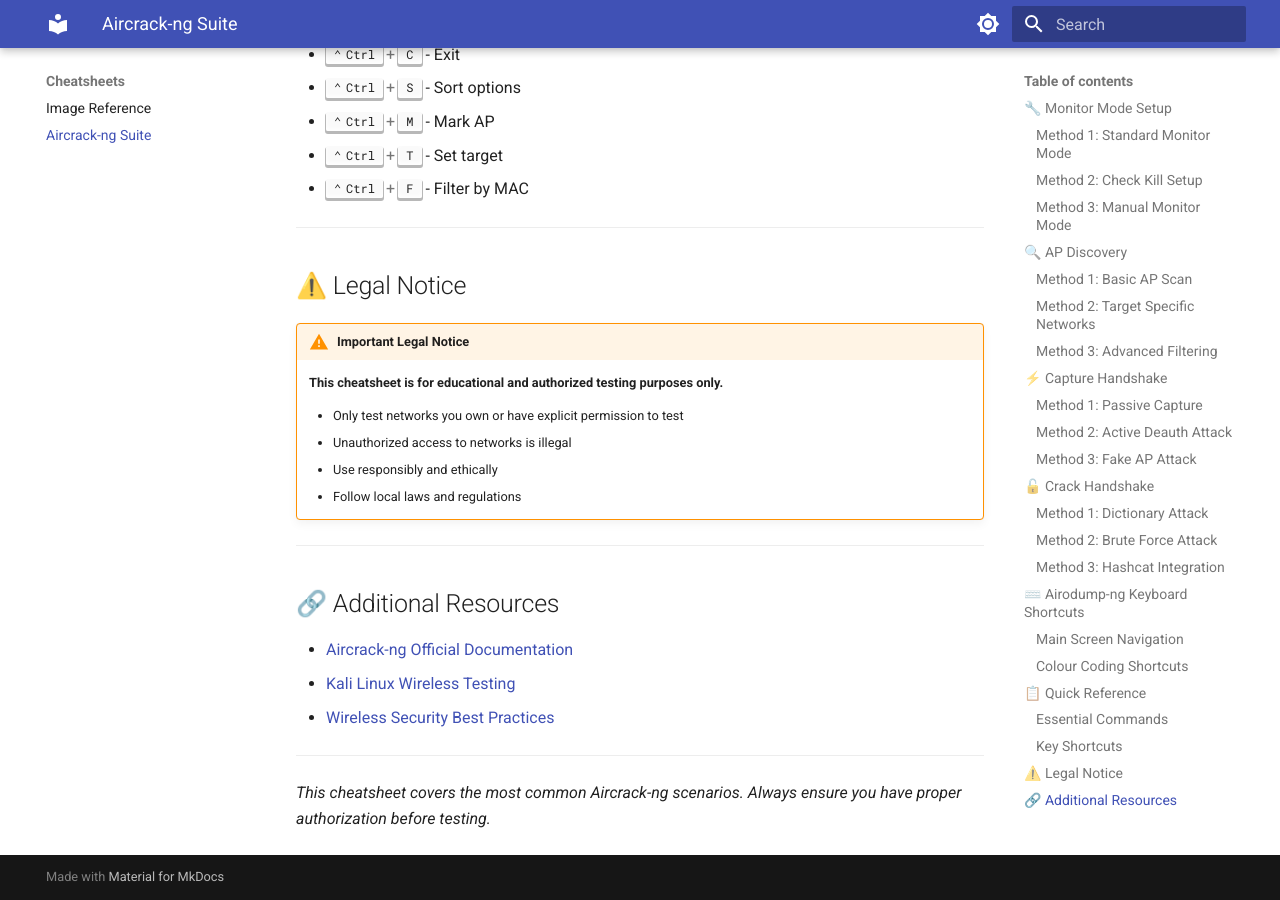
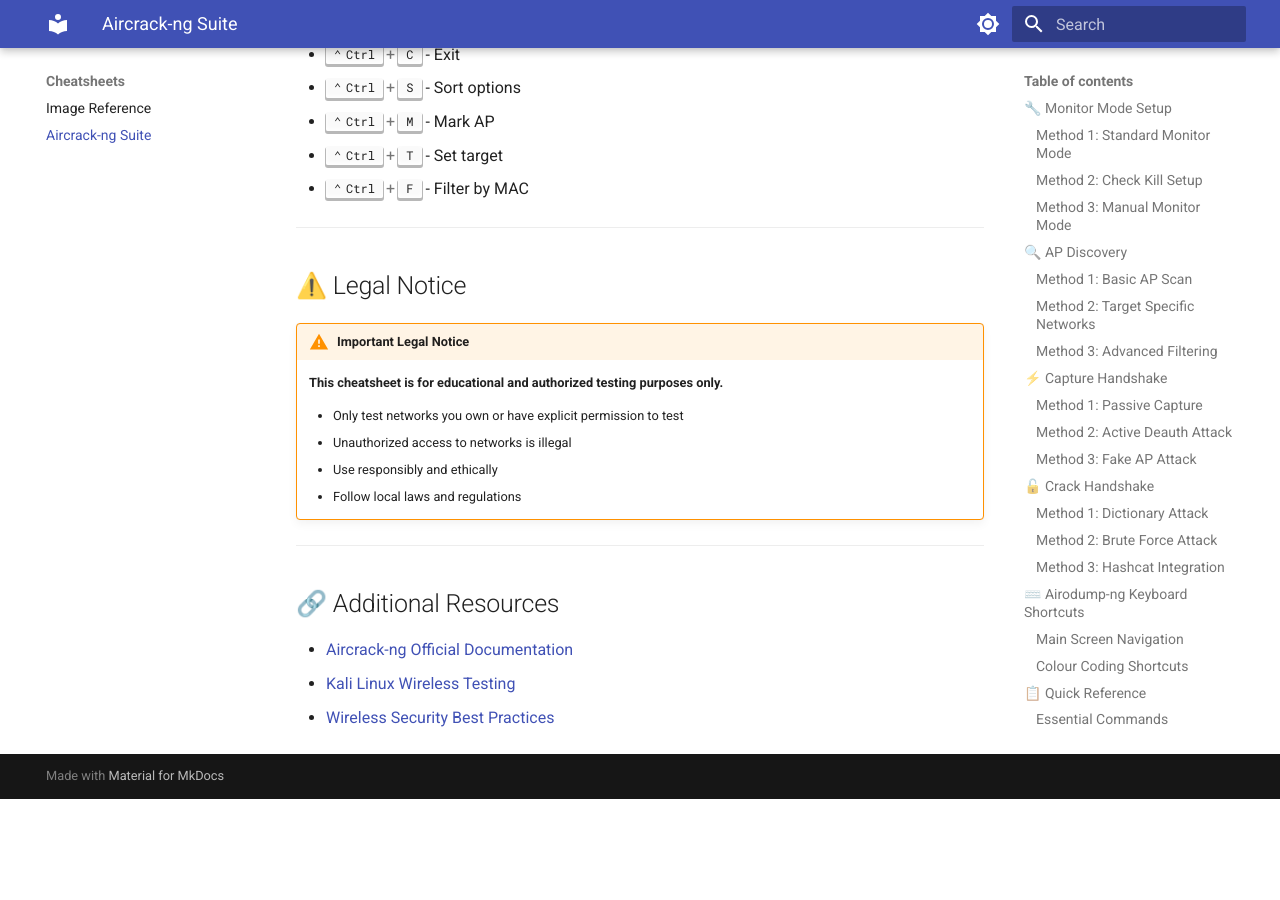
Before and after one commit to DirtyOptics/airbreach, an MkDocs documentation site: the page built from docs/cheatsheets/aircrack-ng-cheatsheet.md, in a window 1280 px wide and 900 px high, scrolled down 3974 px. Built offline with MkDocs 1.6.1 and Material for MkDocs 9.7.7, drawn with Linux system fonts in a browser that asks for light colours; after the commit the page ends 4773 px from its top, so only the background shows below that.

Commit message:
vault backup: 2025-10-22 07:33:25

```diff
--- a/docs/cheatsheets/aircrack-ng-cheatsheet.md
+++ b/docs/cheatsheets/aircrack-ng-cheatsheet.md
@@ -327,7 +327,3 @@
 - [Aircrack-ng Official Documentation](https://www.aircrack-ng.org/)
 - [Kali Linux Wireless Testing](https://www.kali.org/tools/aircrack-ng/)
 - [Wireless Security Best Practices](https://www.wi-fi.org/security)
-
----
-
-*This cheatsheet covers the most common Aircrack-ng scenarios. Always ensure you have proper authorization before testing.*
```
